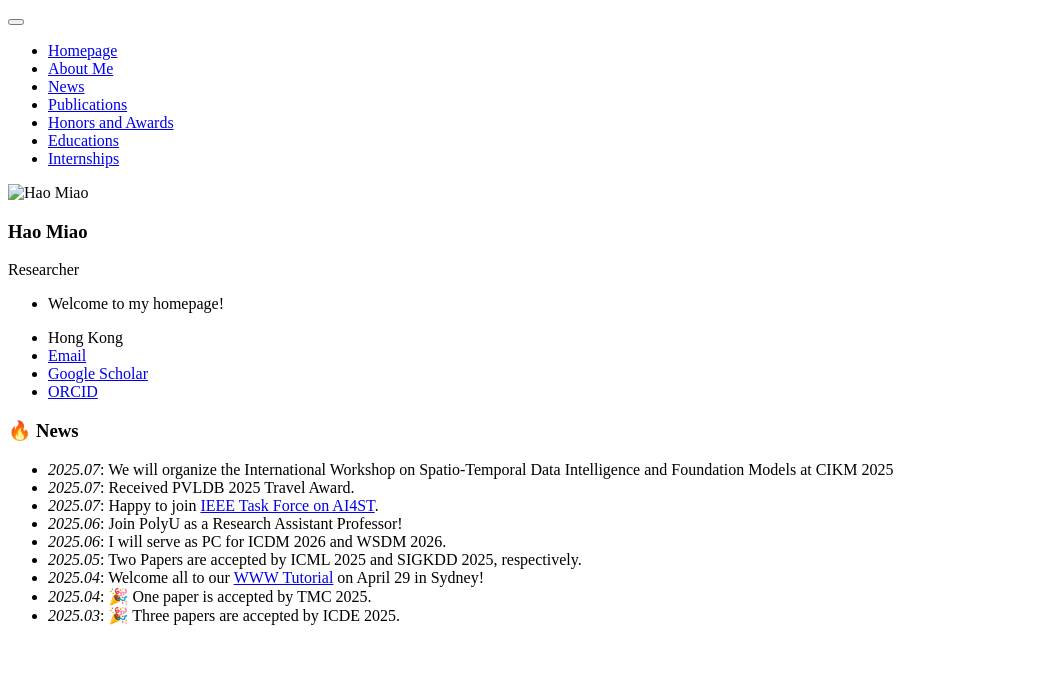
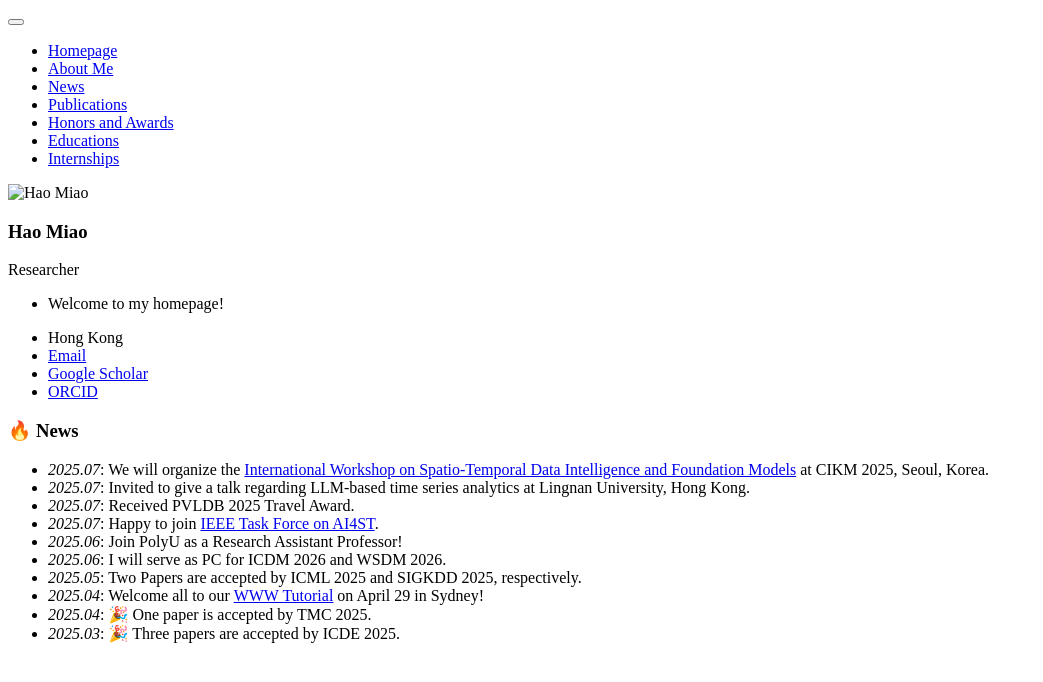
Before and after one commit to MiaoHaoSunny/MiaoHaoSunny.github.io, a Jekyll site: the page built from _pages/includes/news.md, in a window 1280 px wide. Shown: the top 682 px of the page, without its empty margins (0-1043 px from the left). Built offline with Jekyll 4.4.1, drawn with Linux system fonts in a browser that asks for light colours; our own code applies the rules of GitHub Pages for plain Markdown files.

Commit message:
Update news.md

```diff
--- a/_pages/includes/news.md
+++ b/_pages/includes/news.md
@@ -1,5 +1,6 @@
 # 🔥 News
-- *2025.07*: We will organize the International Workshop on Spatio-Temporal Data Intelligence and Foundation Models at CIKM 2025
+- *2025.07*: We will organize the [International Workshop on Spatio-Temporal Data Intelligence and Foundation Models](https://stintelligence.github.io/) at CIKM 2025, Seoul, Korea.
+- *2025.07*: Invited to give a talk regarding LLM-based time series analytics at Lingnan University, Hong Kong.
 - *2025.07*: Received PVLDB 2025 Travel Award.
 - *2025.07*: Happy to join [IEEE Task Force on AI4ST](https://cis.taskforce.ieee.org/ai4tst/).
 - *2025.06*: Join PolyU as a Research Assistant Professor!
```
